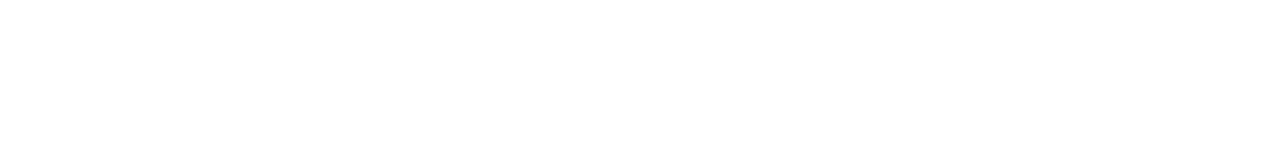
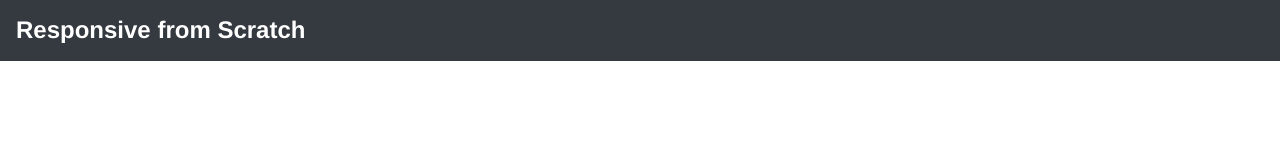
Before and after one commit to mohawk-responsive-ui-frameworks/responsive-from-scratch, a website: page public/index.html in a window 1280 px wide. Drawn offline with Linux system fonts and the light colour scheme.

Commit message:
.main-header

```diff
--- /dev/null
+++ b/public/css/main-header.css
@@ -0,0 +1,26 @@
+.main-header {
+	display: flex;
+	align-items: center;
+	margin-bottom: 2rem;
+	padding: 1rem;
+	background-color: #343a40;
+	color: #fff;
+}
+
+.main-header h1 {
+	margin-top: 0;
+	margin-bottom: 0;
+	line-height: 1.2;
+	font-size: 1.5rem;
+}
+
+/**
+ * @media: Center <h1> using `justify-content: center;`
+ *   applied to .main-header when the viewport is less than
+ *   or equal to 767px.
+ */
+@media (max-width: 767px) {
+	.main-header {
+		justify-content: center;
+	}
+}
--- a/public/index.html
+++ b/public/index.html
@@ -4,9 +4,15 @@
 		<meta charset="utf-8" />
 		<meta name="viewport" content="width=device-width, initial-scale=1, shrink-to-fit=no" />
 		<title>Basic Page Activity</title>
+
 		<link rel="stylesheet" href="/css/base.css" />
+		<link rel="stylesheet" href="/css/main-header.css" />
 	</head>
 	<body>
 
+		<header class="main-header">
+			<h1>Responsive from Scratch</h1>
+		</header>
+
 	</body>
 </html>
```
